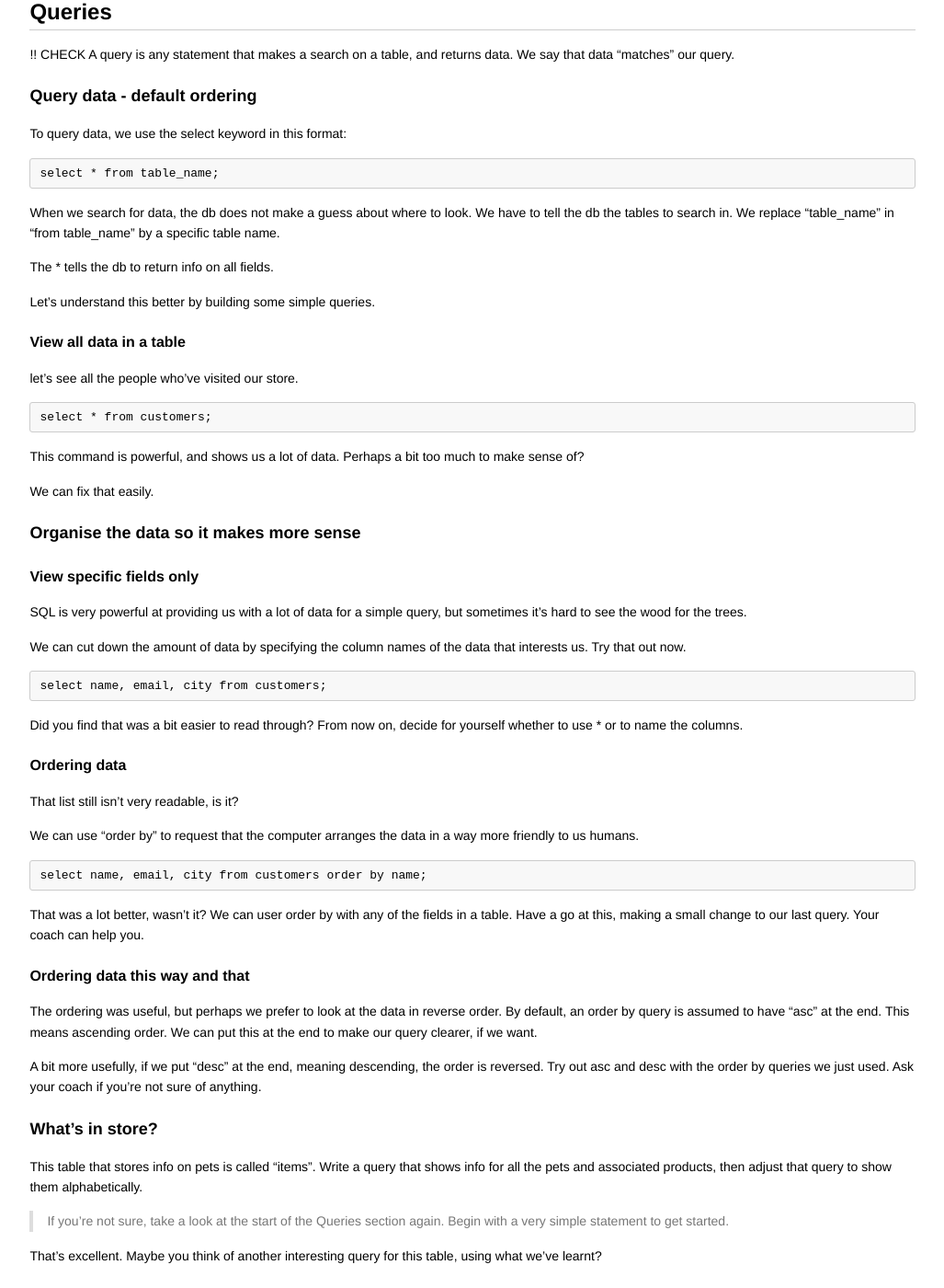
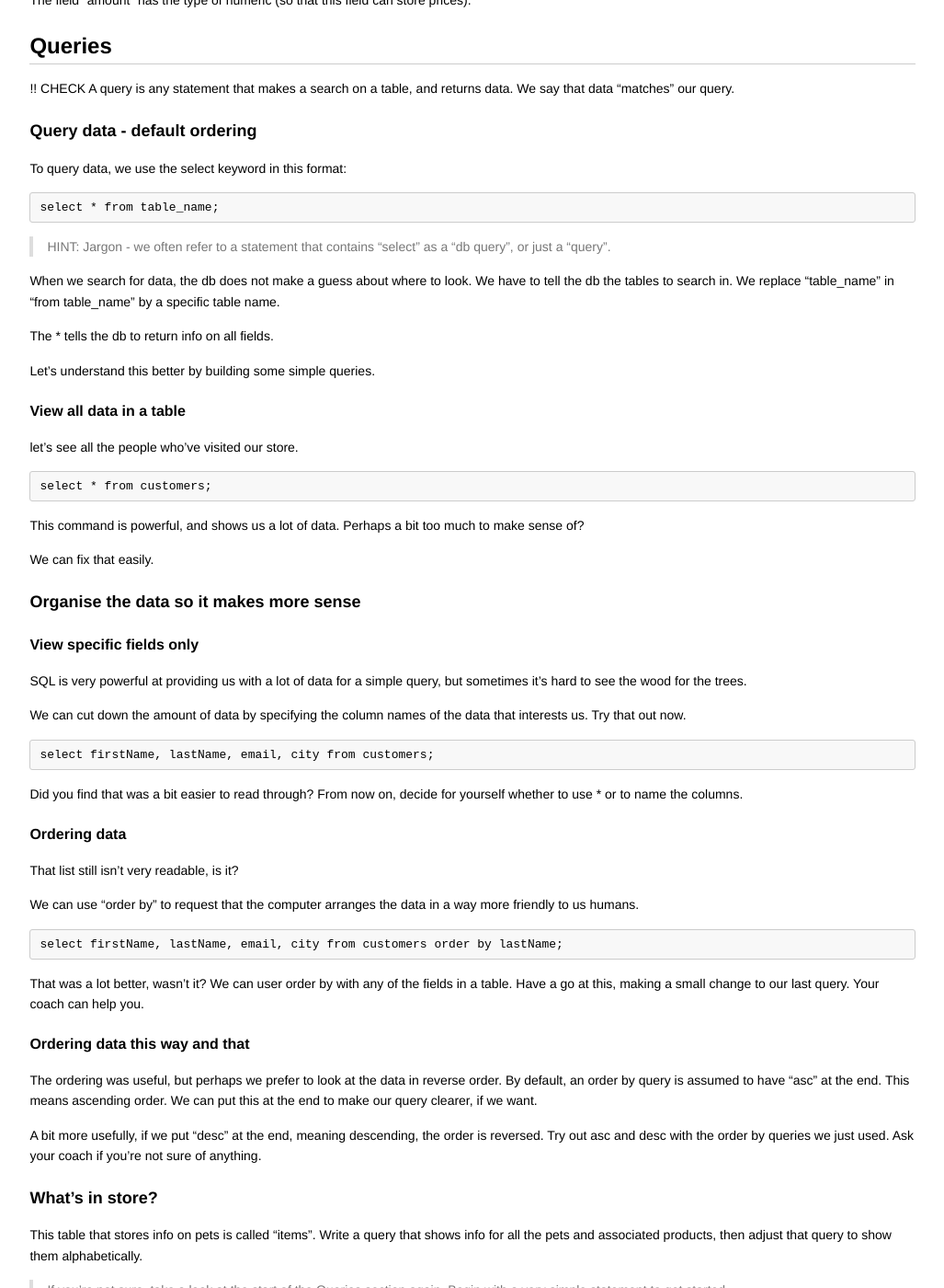
Before and after one commit to codebar/tutorials, a Jekyll site: the page built from sql/lesson1/tutorial.md, in a window 1280 px wide and 1400 px high, scrolled down 2437 px. Shown: the whole window at 92% size, without its empty margins (126-1153 px from the left). Built offline with Jekyll 4.4.1, drawn with Linux system fonts in a browser that asks for light colours; Markdown is read by kramdown in place of the engine named in the settings; some of the changed text lies outside the part shown.

Commit message:
changes to support schema changes

````diff
--- a/sql/lesson1/tutorial.md
+++ b/sql/lesson1/tutorial.md
@@ -65,6 +65,8 @@ At the command prompt, type these lines
 .headers on
 ```
 
+These settings make the data easier to view.
+
 > The SQL environment does not execute any command until it meets a ";". If it doesn't respond to a query, look to see if the semi-colon is there.
 
 Let's write out something in the console, to make sure that our data is in place and working!
@@ -73,7 +75,7 @@ Let's write out something in the console, to make sure that our data is in place
 select count(*) from customers;
 ```
 
-This should respond with 10.
+This should respond with 10. This shows we have the db set up correctly.
 
 ##Tables and Fields
 
@@ -132,6 +134,8 @@ To query data, we use the select keyword in this format:
 select * from table_name;
 ```
 
+> HINT: Jargon - we often refer to a statement that contains "select" as a "db query", or just a "query".
+
 When we search for data, the db does not make a guess about where to look. We have to tell the db the tables to search in. We replace "table_name" in "from table_name" by a specific table name.
 
  The * tells the db to return info on all fields.
@@ -160,7 +164,7 @@ SQL is very powerful at providing us with a lot of data for a simple query, but
 We can cut down the amount of data by specifying the column names of the data that interests us. Try that out now.
 
 ```
-select name, email, city from customers;
+select firstName, lastName, email, city from customers;
 ```
 
 Did you find that was a bit easier to read through? From now on, decide for yourself whether to use * or to name the columns.
@@ -172,7 +176,7 @@ That list still isn't very readable, is it?
 We can use "order by" to request that the computer arranges the data in a way  more friendly to us humans.
 
 ```
-select name, email, city from customers order by name;
+select firstName, lastName, email, city from customers order by lastName;
 ```
 
 That was a lot better, wasn't it? We can user order by with any of the fields in a table. Have a go at this, making a small change to our last query. Your coach can help you.
````
Also changed, not shown: other parts of sql/lesson1/tutorial.md (+1 -1 lines).
